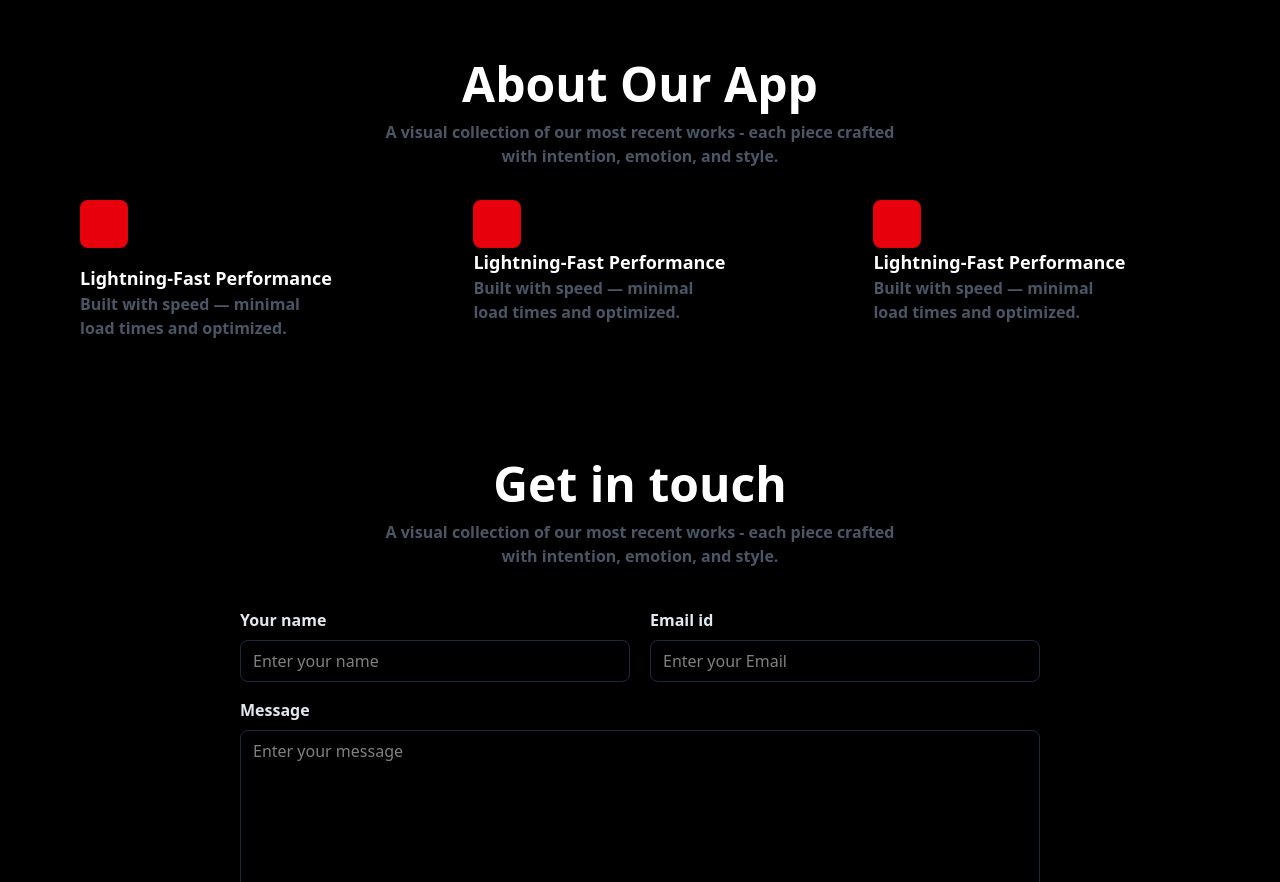
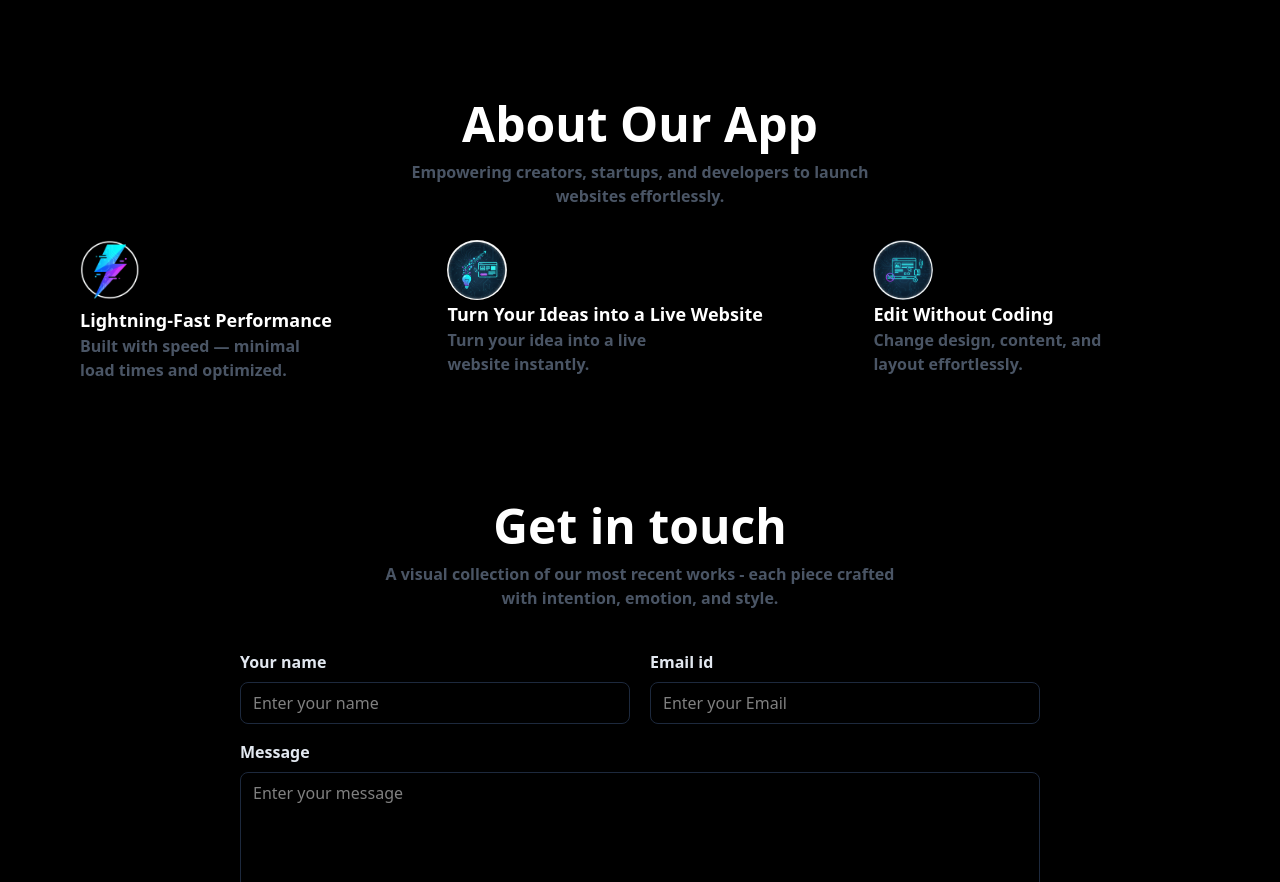
Before and after one commit to Dhruv-Suyal/AI-WebsiteBuilder, a React (Vite) app: page / in a window 1280 px wide. Shown: the part 1780-2662 px from the top of the page. Built offline with nearby package versions, Linux system fonts and the light colour scheme.

Commit message:
Changes some images

```diff
--- a/src/components/header.tsx
+++ b/src/components/header.tsx
@@ -10,7 +10,7 @@ export function Header(){
         <div className='flex justify-between lg:px-32 px-8 relative z-60 h-full'>
             <div className="Logo w-30 h-full">
                 <a href="/">
-                    <img className=' object-contain w-full h-full invert' src={logo} alt="" />
+                    <img className=' object-contain w-full h-full' src={logo} alt="" />
                 </a>
             </div>
             <div className="hidden Pagelinks lg:flex gap-8 items-center text-white font-semibold">
--- a/src/components/home.tsx
+++ b/src/components/home.tsx
@@ -3,9 +3,12 @@ import "../App.css"
 import arrow from "../assets/arrow.svg";
 import rect from "../assets/rect.svg";
 import theme from "../assets/theme.png";
-import foodSitePNG from "../assets/food-site.png";
+import blogSitePNG from "../assets/blogSite.png";
 import elctroSitePNG from "../assets/elctro-site.png";
 import aiSitePng from "../assets/website-builder-site.png"
+import lightningImg from '../assets/lightning.png'
+import ideaToWebPng from '../assets/ideaToWebsite.png'
+import editWithoutCodingPng from '../assets/editWithoutCoding.png'
 // Home page
 export function Home(){
     return (
@@ -36,8 +39,8 @@ export function Home(){
 
 
         <div className=" mt-10 relative z-60 flex w-full justify-center items-center p-3">
-                <div className=" w-full p-2 lg:w-4xl xl:w-5xl h-92 pt-7 flex justify-center items-center rounded-t-xl border-2 border-b-0 border-indigo-900">
-                    <div className=" lg:w-220 xl:w-250 h-92 w-full rounded-t-xl">
+                <div className=" w-full p-2 lg:w-4xl xl:w-5xl sm:h-92 h-60 pt-7 flex justify-center items-center rounded-t-xl border-2 border-b-0 border-indigo-900">
+                    <div className=" lg:w-220 xl:w-250 h-60 w-full sm:h-92 rounded-t-xl">
                          <img className=" w-full h-full object-fit rounded-t-xl" src={theme} alt="" />
                     </div>
                 </div>
@@ -50,9 +53,9 @@ export function Home(){
             </div>
         </div>
 
-        <div className="ourCreationDiv relative mt-15 flex gap-3 justify-center h-120 px-8">
+        <div className="ourCreationDiv relative mt-15 flex gap-3 justify-center h-130 px-8">
             <div className="firstCreation h-full rounded-2xl lg:w-175">
-                <img className=" w-full h-full rounded-2xl object-fit" src={foodSitePNG} alt="" />
+                <img className=" w-full h-full rounded-2xl object-cover" src={blogSitePNG} alt="" />
             </div>
             <div className="2ndCreation h-full rounded-2xl lg:w-50">
                 <img className=" w-full h-full rounded-2xl object-cover" src={elctroSitePNG} alt="" />
@@ -65,14 +68,16 @@ export function Home(){
         <div className="aboutOurAppHeading relative z-60 mt-30 flex items-center justify-center flex-col gap-3 px-4">
             <h1 className=" font-bold  text-[9vw]  sm:text-5xl text-white text-center">About Our App</h1>
             <div className=" max-w-130 text-center">
-            <p className="font-semibold text-28  text-gray-600">A visual collection of our most recent works - each piece crafted with intention, emotion, and style.</p>
+            <p className="font-semibold text-28  text-gray-600">Empowering creators, startups, and developers to launch websites effortlessly.</p>
             </div>
         </div>
 
         <div className="aboutOurApp relative z-60 mt-8 lg:flex lg:justify-center gap-10 h-auto grid sm:grid-cols-2 grid-cols-1 px-16">
 
-            <div className="lg:max-w-2xl lg:w-80 sm:w-60 w-full h-full flex justify-center gap-4 flex-col">
-                <div className="w-12 h-12 bg-red-600 rounded-lg"></div>
+            <div className="lg:max-w-2xl lg:w-80 sm:w-60 w-full h-full flex gap-1.5 justify-center flex-col">
+                <div className="w-15 h-15 rounded-lg">
+                    <img src={lightningImg} className=" w-full h-full" alt="" />
+                </div>
                 <div className="flex flex-col">
                     <h1 className=" text-white font-semibold text-lg">Lightning-Fast Performance</h1>
                     <div className=" lg:max-w-60">
@@ -81,14 +86,16 @@ export function Home(){
                 </div>
             </div>
 
-            <div className="lg:max-w-2xl sm:w-60 w-full lg:w-90 h-full sm:flex items-center gap-8">
+            <div className="lg:max-w-2xl sm:w-60 w-full lg:w-90 h-full sm:flex items-center gap-1.5">
                 <div className=" sm:h-full sm:w-1/250 w-full h-1/250 bg-blue-900"></div>
                 <div className=" flex flex-col mt-8 sm:mt-0">
-                    <div className="w-12 h-12 bg-red-600 rounded-lg"></div>
+                    <div className="w-15 h-15 rounded-lg">
+                        <img src={ideaToWebPng} className=" w-full h-full rounded-full" alt="" />
+                    </div>
                     <div>
-                        <h1 className=" text-white font-semibold text-lg">Lightning-Fast Performance</h1>
+                        <h1 className=" text-white font-semibold text-lg">Turn Your Ideas into a Live Website</h1>
                         <div className=" max-w-60">
-                            <p className="font-semibold text-28  text-gray-600">Built with speed — minimal load times and optimized.</p>
+                            <p className="font-semibold text-28  text-gray-600">Turn your idea into a live website instantly.</p>
                         </div>
                     </div>
                 </div>
@@ -97,11 +104,13 @@ export function Home(){
             <div className="lg:max-w-2xl sm:w-60 w-full lg:w-90 h-full sm:flex items-center gap-8">
                 <div className=" lg:h-full lg:block lg:w-1/250 w-full h-1/250 sm:hidden bg-blue-900"></div>
                 <div className=" flex flex-col mt-8 sm:mt-0">
-                    <div className="w-12 h-12 bg-red-600 rounded-lg"></div>
+                    <div className="w-15 h-15 rounded-lg">
+                        <img src={editWithoutCodingPng} className=" w-full h-full rounded-full" alt="" />
+                    </div>
                     <div>
-                        <h1 className=" text-white font-semibold text-lg">Lightning-Fast Performance</h1>
+                        <h1 className=" text-white font-semibold text-lg">Edit Without Coding</h1>
                         <div className=" max-w-60">
-                            <p className="font-semibold text-28  text-gray-600">Built with speed — minimal load times and optimized.</p>
+                            <p className="font-semibold text-28  text-gray-600">Change design, content, and layout effortlessly.</p>
                         </div>
                     </div>
                 </div>
```
